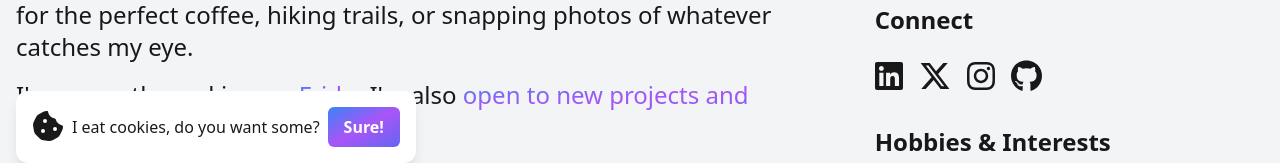
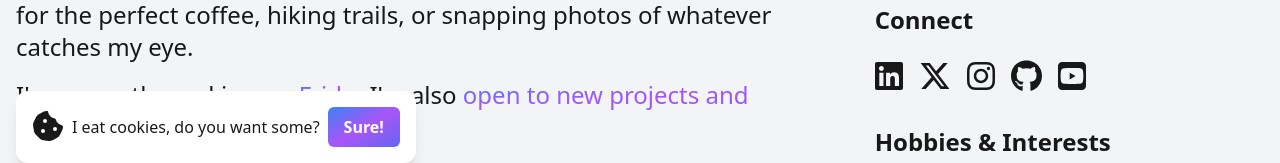
Before and after one commit to tristanjarrett/tristanjarrett_nextjs, a Next.js app: page / in a window 1280 px wide. Shown: the part 621-784 px from the top of the page. Built offline with nearby package versions, Linux system fonts and the light colour scheme.

Commit message:
Added YT link

```diff
--- a/pages/index.js
+++ b/pages/index.js
@@ -12,6 +12,7 @@ import {
   faGithub,
   faInstagram,
   faXTwitter,
+  faYoutubeSquare,
 } from "@fortawesome/free-brands-svg-icons";
 // import { faExternalLinkAlt, faCoffee } from "@fortawesome/free-solid-svg-icons";
 
@@ -252,6 +253,17 @@ const Home = () => {
                         <FontAwesomeIcon icon={faGithub} size="1x" />
                       </a>
                     </li>
+                    <li>
+                      <a
+                        href="https://www.youtube.com/@tristangjarrett"
+                        className="hover:text-red-600"
+                        target="_blank"
+                        rel="noopener noreferrer"
+                      >
+                        <span className="sr-only">YouTube</span>
+                        <FontAwesomeIcon icon={faYoutubeSquare} size="1x" />
+                      </a>
+                    </li>
                   </ul>
 
                 </div>
@@ -328,6 +340,17 @@ const Home = () => {
                   >
                     <span className="sr-only">GitHub</span>
                     <FontAwesomeIcon icon={faGithub} size="2x" />
+                  </a>
+                </li>
+                <li>
+                  <a
+                    href="https://www.youtube.com/@tristangjarrett"
+                    className="hover:text-red-600"
+                    target="_blank"
+                    rel="noopener noreferrer"
+                  >
+                    <span className="sr-only">YouTube</span>
+                    <FontAwesomeIcon icon={faYoutubeSquare} size="2x" />
                   </a>
                 </li>
               </ul>
@@ -497,6 +520,17 @@ const Home = () => {
                       <FontAwesomeIcon icon={faGithub} size="2x" />
                     </a>
                   </li>
+                  <li>
+                    <a
+                      href="https://www.youtube.com/@tristangjarrett"
+                      className="hover:text-red-600"
+                      target="_blank"
+                      rel="noopener noreferrer"
+                    >
+                      <span className="sr-only">YouTube</span>
+                      <FontAwesomeIcon icon={faYoutubeSquare} size="2x" />
+                    </a>
+                  </li>
                 </ul>
               </div>
 
```
